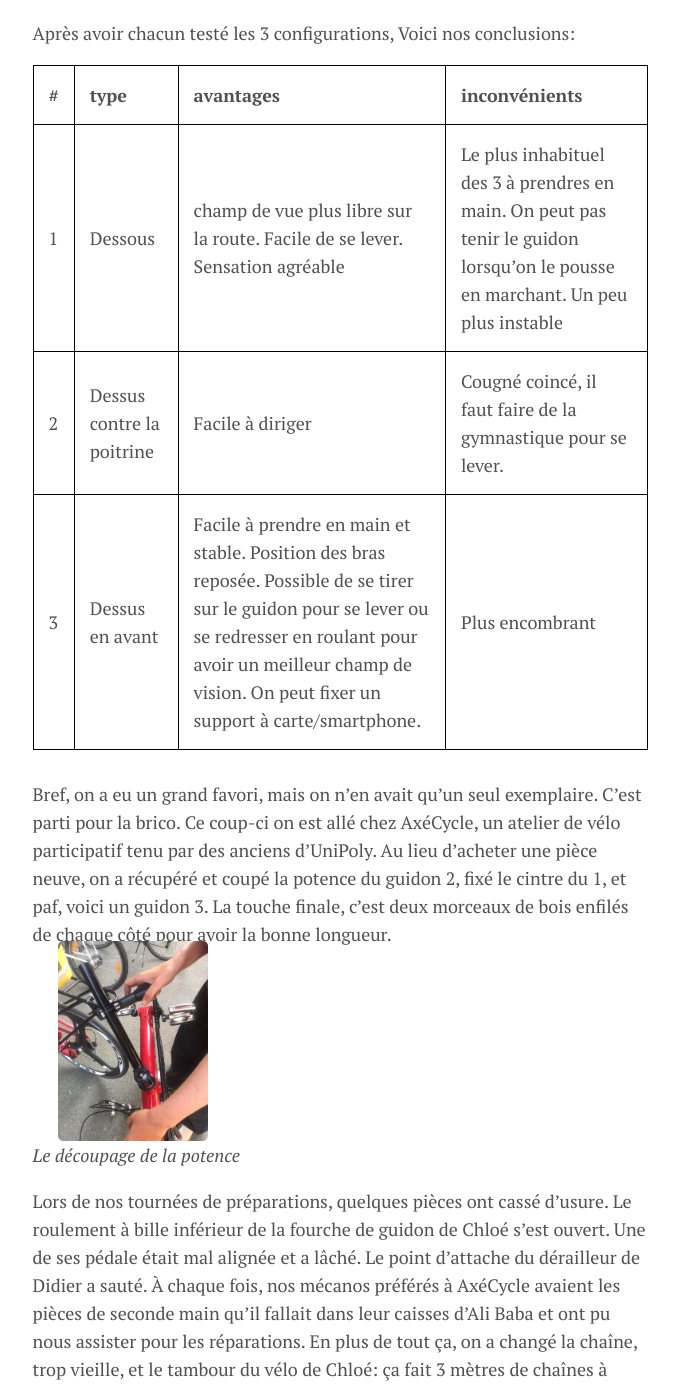
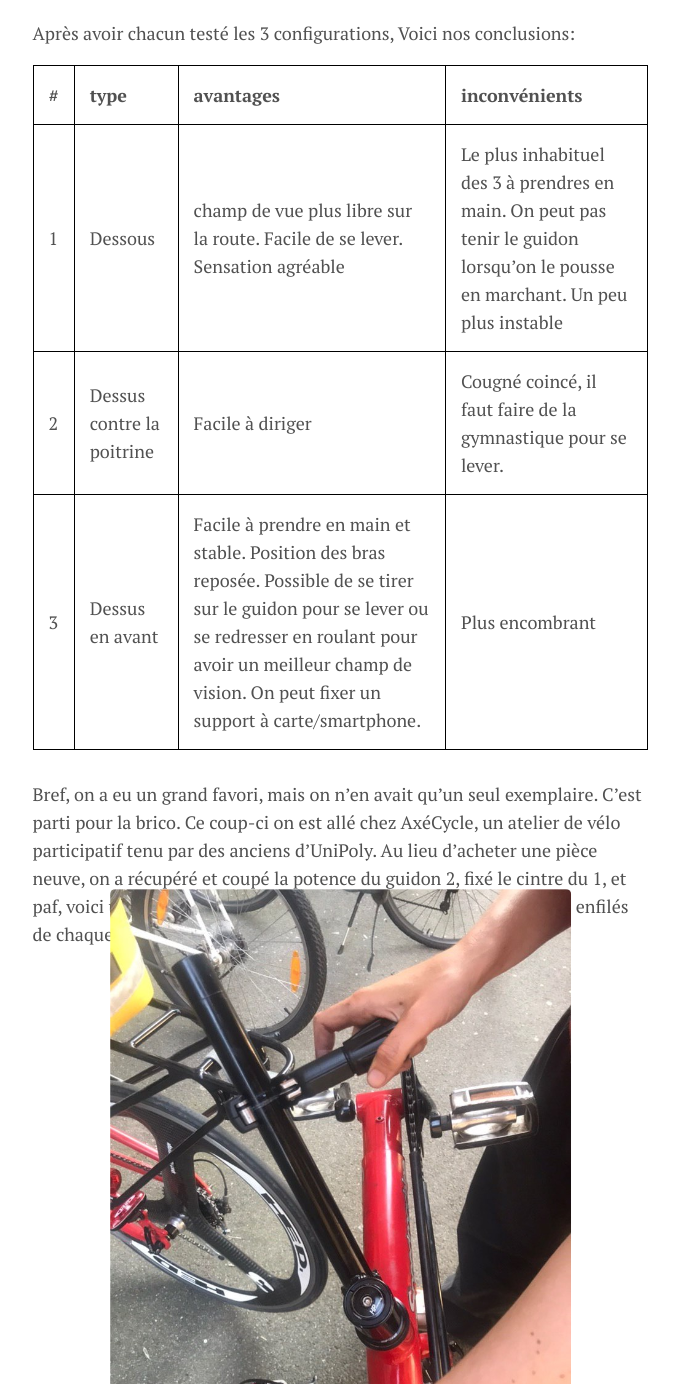
Before and after one commit to cyclovoyage/cyclovoyage.github.io, a Jekyll site: the page built from _posts/2020-04-24-preparer-le-velo.md, in a window 1280 px wide. Shown: the part 1770-3154 px from the top of the page, without its empty margins (300-979 px from the left). Built offline with Jekyll 4.4.1, drawn with Linux system fonts in a browser that asks for light colours; grey boxes are pictures that could not be loaded.

Commit message:
Update 2020-04-24-preparer-le-velo.md

```diff
--- a/_posts/2020-04-24-preparer-le-velo.md
+++ b/_posts/2020-04-24-preparer-le-velo.md
@@ -33,12 +33,12 @@ Après avoir chacun testé les 3 configurations, Voici nos conclusions:
 Bref, on a eu un grand favori, mais on n'en avait qu'un seul exemplaire. C'est parti pour la brico. Ce coup-ci on est allé chez AxéCycle, un atelier de vélo participatif tenu par des anciens d'UniPoly. Au lieu d'acheter une pièce neuve, on a récupéré et coupé la potence du guidon 2, fixé le cintre du 1, et paf, voici un guidon 3. La touche finale, c'est deux morceaux de bois enfilés de chaque côté pour avoir la bonne longueur.
 
 
-<img src="/assets/img/cyclo_repair.jpg" width="200px" style="transform: rotate(90deg);max-width:100%;max-height: 800px;">
+<img src="/assets/img/cyclo_repair.jpg" style="transform: rotate(90deg);max-width:100%;max-height:500px;">
 
 *Le découpage de la potence*
 
 Lors de nos tournées de préparations, quelques pièces ont cassé d'usure. Le roulement à bille inférieur de la fourche de guidon de Chloé s'est ouvert. Une de ses pédale était mal alignée et a lâché. Le point d'attache du dérailleur de Didier a sauté. À chaque fois, nos mécanos préférés à AxéCycle avaient les pièces de seconde main qu'il fallait dans leur caisses d'Ali Baba et ont pu nous assister pour les réparations. En plus de tout ça, on a changé la chaîne, trop vieille, et le tambour du vélo de Chloé: ça fait 3 mètres de chaînes à renfiler dans les tubes de guidage.
 
-<img src="/assets/img/8C5EDEC2-3A1B-49E0-BABD-694A18F57201.jpeg" width="200px" style="transform: rotate(90deg);max-width:100%;max-height: 800px;">
+<img src="/assets/img/8C5EDEC2-3A1B-49E0-BABD-694A18F57201.jpeg" style="transform: rotate(90deg);max-width:100%;max-height:500px;">
 
 *Réparation de la pédale*
```
